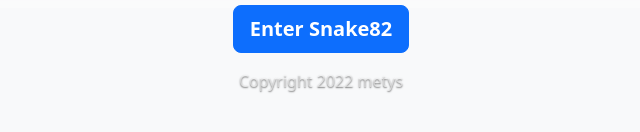
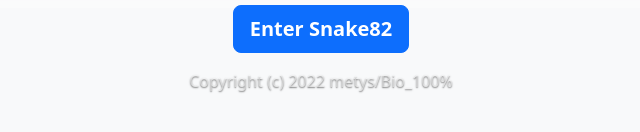
Before and after one commit to atodenet/atodenet.github.io, a plain HTML site: page index.html in a window 1280 px wide. Shown: the part 442-574 px from the top of the page, 319-959 px from the left. Drawn offline with Linux system fonts and the light colour scheme.

Commit message:
add copyright

```diff
--- a/index.html
+++ b/index.html
@@ -104,7 +104,7 @@
   </main>
 
   <footer class="mt-auto text-white-50">
-    <p>Copyright 2022 metys</p>
+    <p>Copyright (c) 2022 metys/Bio_100%</p>
   </footer>
 </div>
 
```
